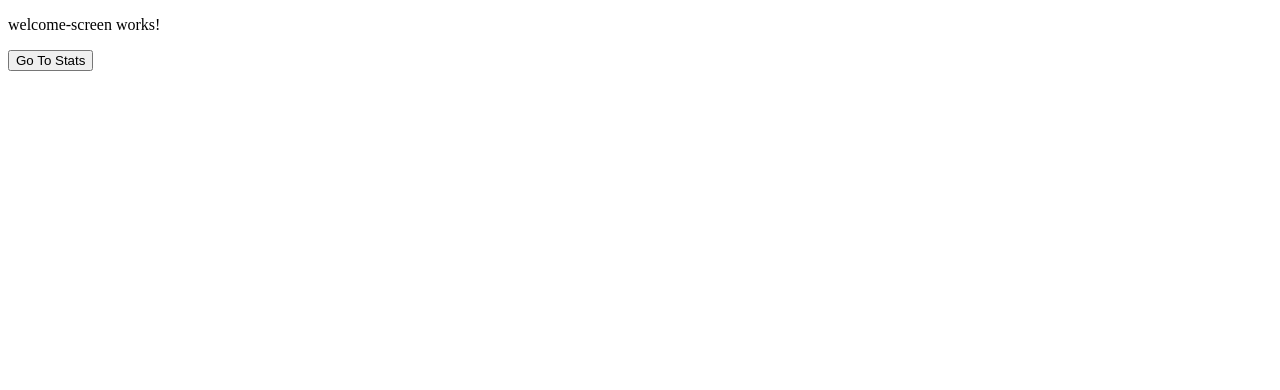
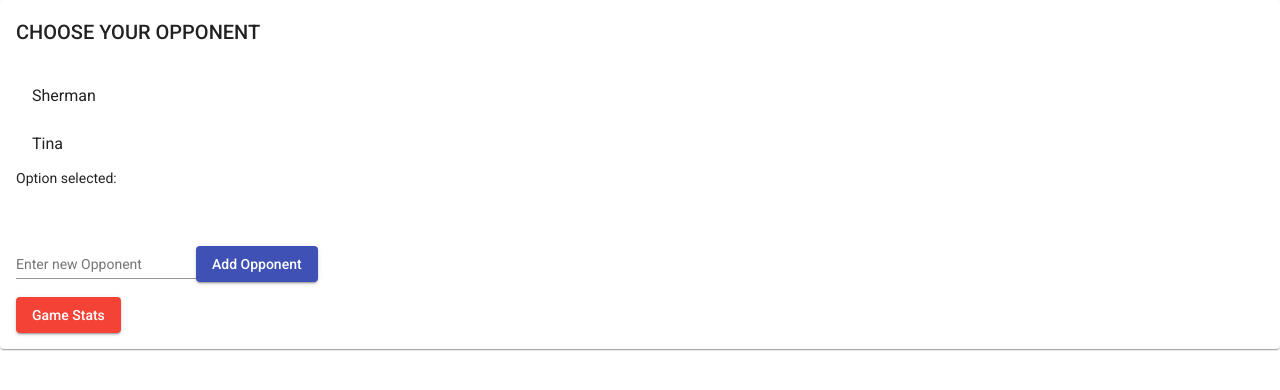
Before and after one commit to 2021-spring-afe-mowe/tca-checkers, an Angular app: page /welcome in a window 1280 px wide. Shown: the top 390 px of the page. Built offline with nearby package versions, Linux system fonts and the light colour scheme.

Commit message:
Welcome Screen Working

```diff
--- a/angular.json
+++ b/angular.json
@@ -24,6 +24,7 @@
               "src/assets"
             ],
             "styles": [
+              "./node_modules/@angular/material/prebuilt-themes/indigo-pink.css",
               "src/styles.css"
             ],
             "scripts": []
@@ -87,6 +88,7 @@
               "src/assets"
             ],
             "styles": [
+              "./node_modules/@angular/material/prebuilt-themes/indigo-pink.css",
               "src/styles.css"
             ],
             "scripts": []
--- a/package.json
+++ b/package.json
@@ -12,10 +12,12 @@
   "private": true,
   "dependencies": {
     "@angular/animations": "~11.2.1",
+    "@angular/cdk": "^11.2.1",
     "@angular/common": "~11.2.1",
     "@angular/compiler": "~11.2.1",
     "@angular/core": "~11.2.1",
     "@angular/forms": "~11.2.1",
+    "@angular/material": "^11.2.1",
     "@angular/platform-browser": "~11.2.1",
     "@angular/platform-browser-dynamic": "~11.2.1",
     "@angular/router": "~11.2.1",
--- a/src/app/welcome-screen/welcome-screen.component.html
+++ b/src/app/welcome-screen/welcome-screen.component.html
@@ -1,7 +1,67 @@
-<p>welcome-screen works!</p>
+<div
+  class="container"
+>
+    <mat-card
+        class="card"
+    >
+    <h2>
+        CHOOSE YOUR OPPONENT
+    </h2>
+<div
+  class="form-check
+         chooseOpponent"
+>
+
+    <!-- Template Variable #checker Opponents -->
+    <mat-selection-list
+        #checkerOpponents
+        [multiple]="false"
+    >
+        <mat-list-option
+            *ngFor="let opponent of opponents"
+            [value]="opponent.name"
+            (click)="setOpponentChosen(opponent.name)"
+        >
+            {{opponent.name}}
+        </mat-list-option>
+    </mat-selection-list>
+
+    <p>
+        Option selected: {{checkerOpponents.selectedOptions.selected[0]?.value}}
+    </p>
+</div>
+
+<br><br>
+
+<div
+  class="opponentInput"
+>
+
+  <mat-form-field>
+    <mat-label>
+        Enter new Opponent
+    </mat-label>
+    <input
+      matInput placeholder="Ex. Charles Schultz"
+      [(ngModel)]="nameInTextInput"
+    >
+  </mat-form-field>
+
+    <button
+      mat-raised-button color="primary"
+      (click)="addOpponent(); clearInputText()"
+      class="newOpponentButton"
+    >
+      Add Opponent
+    </button>
+</div>
 
 <button
-    routerLink="/stats"
+  mat-raised-button color="warn"
+  class="goToStats"
+  routerLink="/stats"
 >
-    Go To Stats
+  Game Stats
 </button>
+</mat-card>
+</div>
--- a/src/app/welcome-screen/welcome-screen.component.ts
+++ b/src/app/welcome-screen/welcome-screen.component.ts
@@ -1,4 +1,16 @@
 import { Component, OnInit } from '@angular/core';
+import { SharedDataService } from '../shared-data.service';
+
+export interface Opponents {
+  name: string,
+  isChecked: boolean
+}
+
+export interface Games {
+  opponent: string,
+  won: boolean,
+  lost: boolean
+}
 
 @Component({
   selector: 'app-welcome-screen',
@@ -6,10 +18,58 @@ import { Component, OnInit } from '@angular/core';
   styleUrls: ['./welcome-screen.component.css']
 })
 export class WelcomeScreenComponent implements OnInit {
+  title = 'estimating';
 
-  constructor() { }
+  opponentChosen = "";
 
-  ngOnInit(): void {
+  nameInTextInput = "";
+
+  opponents: Opponents[] = [];
+
+  constructor(private sharedDataSvc: SharedDataService) {}
+
+  ngOnInit() {
+    this.opponents = this.getOpponents();
   }
 
+  //mockup some data
+  getOpponents(): Opponents[] {
+
+    this.opponents = [
+      {
+        name: 'Sherman',
+        isChecked: false
+      },
+      {
+        name: 'Tina',
+        isChecked: false
+      }
+    ];
+
+    console.log(this.opponents);
+
+    return this.opponents
+  }
+
+  addOpponent() {
+
+    const newOpponent = {
+      name: this.nameInTextInput,
+      isChecked: false
+    };
+
+    this.opponents = [
+      ...this.opponents,
+      newOpponent
+    ];
+  }
+
+  clearInputText() {
+    this.nameInTextInput = ' ';
+  }
+
+  setOpponentChosen(foeChosen:string) {
+    this.opponentChosen = foeChosen;
+    console.log(this.opponentChosen);
+  }
 }
--- a/src/index.html
+++ b/src/index.html
@@ -6,8 +6,11 @@
   <base href="/">
   <meta name="viewport" content="width=device-width, initial-scale=1">
   <link rel="icon" type="image/x-icon" href="favicon.ico">
+  <link rel="preconnect" href="https://fonts.gstatic.com">
+  <link href="https://fonts.googleapis.com/css2?family=Roboto:wght@300;400;500&display=swap" rel="stylesheet">
+  <link href="https://fonts.googleapis.com/icon?family=Material+Icons" rel="stylesheet">
 </head>
-<body>
+<body class="mat-typography">
   <app-root></app-root>
 </body>
 </html>
--- a/src/styles.css
+++ b/src/styles.css
@@ -1 +1,4 @@
 /* You can add global styles to this file, and also import other style files */
+
+html, body { height: 100%; }
+body { margin: 0; font-family: Roboto, "Helvetica Neue", sans-serif; }
```
Also changed, not shown: src/app/app.module.ts (+16 -1 lines), src/app/shared-data.service.ts (+13 -0 lines), 1 other file (tests, documents, lock files or other folders).
